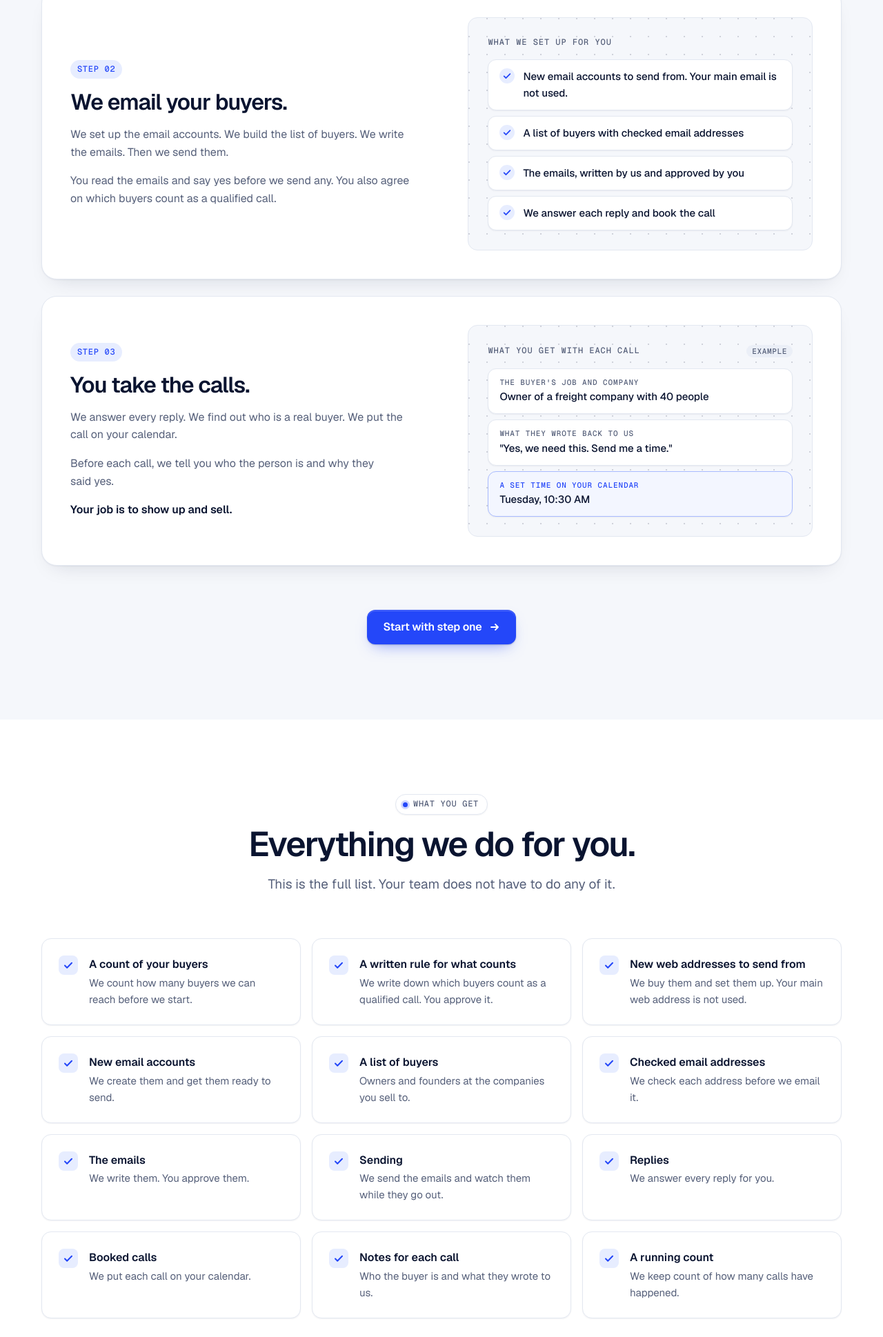
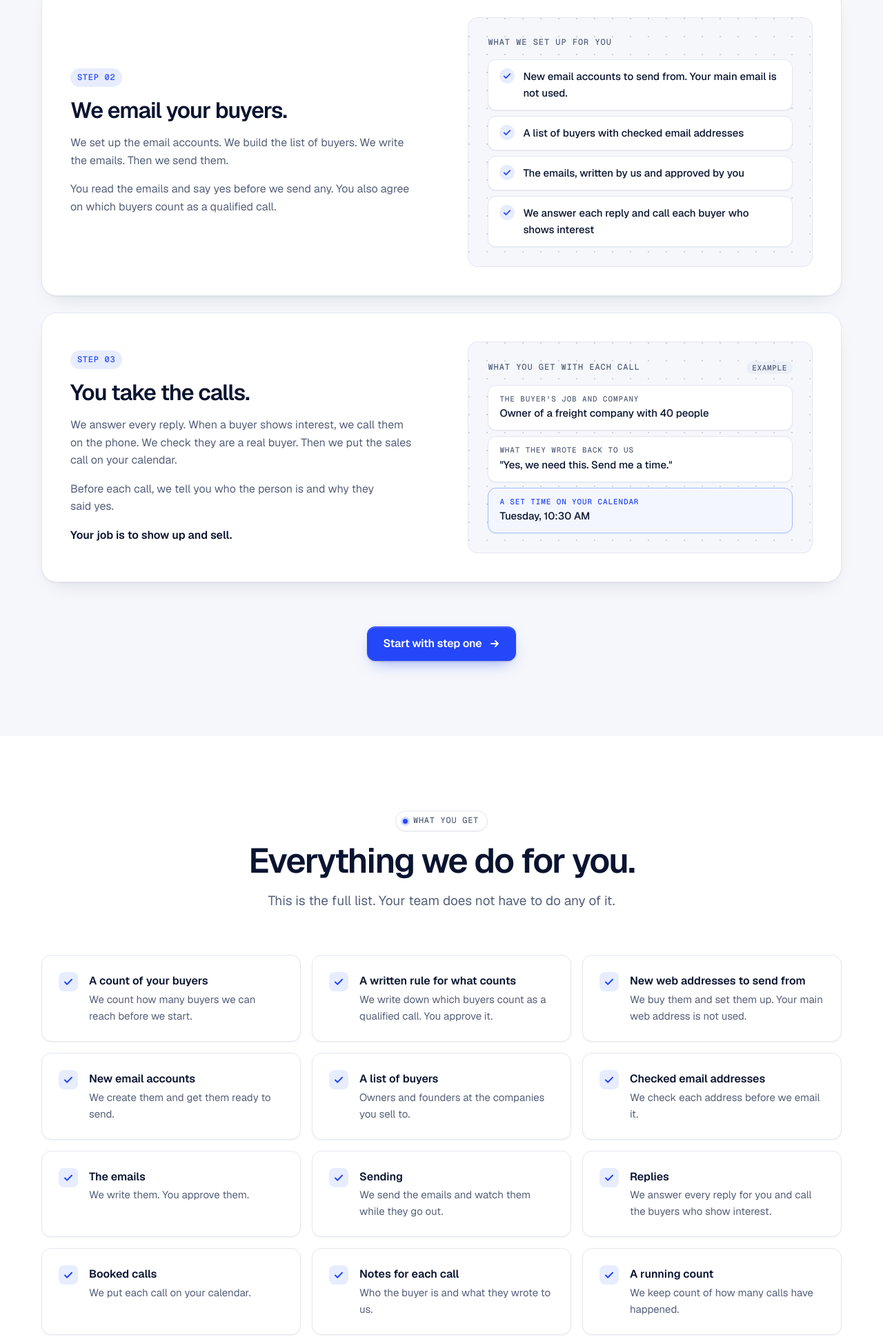
Before and after one commit to keithmcbrief/spotter-landing, a plain HTML site: page 100-calls.html in a window 1280 px wide. Shown: the part 4039-5977 px from the top of the page at 69% size. Drawn offline with nearby package versions, Linux system fonts and the light colour scheme; a script that the page names is missing.

Commit message:
Steps: add the phone call to interested buyers
Matches the new hero line. Step 2 and step 3 of How it works, the
Replies item in the included list and the Replies node in the flow
now say we call buyers who show interest.

Co-Authored-By: Claude Fable 5.2 <noreply@anthropic.com>

```diff
--- a/100-calls.html
+++ b/100-calls.html
@@ -233,7 +233,7 @@
                   <li><svg width="16" height="16" viewBox="0 0 16 16" fill="none" stroke="currentColor" stroke-width="2" stroke-linecap="round" stroke-linejoin="round" aria-hidden="true"><path d="M3 8.5l3.2 3.2L13 4.8"/></svg><span>New email accounts to send from. Your main email is not used.</span></li>
                   <li><svg width="16" height="16" viewBox="0 0 16 16" fill="none" stroke="currentColor" stroke-width="2" stroke-linecap="round" stroke-linejoin="round" aria-hidden="true"><path d="M3 8.5l3.2 3.2L13 4.8"/></svg><span>A list of buyers with checked email addresses</span></li>
                   <li><svg width="16" height="16" viewBox="0 0 16 16" fill="none" stroke="currentColor" stroke-width="2" stroke-linecap="round" stroke-linejoin="round" aria-hidden="true"><path d="M3 8.5l3.2 3.2L13 4.8"/></svg><span>The emails, written by us and approved by you</span></li>
-                  <li><svg width="16" height="16" viewBox="0 0 16 16" fill="none" stroke="currentColor" stroke-width="2" stroke-linecap="round" stroke-linejoin="round" aria-hidden="true"><path d="M3 8.5l3.2 3.2L13 4.8"/></svg><span>We answer each reply and book the call</span></li>
+                  <li><svg width="16" height="16" viewBox="0 0 16 16" fill="none" stroke="currentColor" stroke-width="2" stroke-linecap="round" stroke-linejoin="round" aria-hidden="true"><path d="M3 8.5l3.2 3.2L13 4.8"/></svg><span>We answer each reply and call each buyer who shows interest</span></li>
                 </ul>
               </div>
             </li>
@@ -242,7 +242,7 @@
               <div class="sd-step__copy">
                 <p class="sd-step__num">Step 03</p>
                 <h3 class="sd-step__title">You take the calls.</h3>
-                <p class="sd-body">We answer every reply. We find out who is a real buyer. We put the call on your calendar.</p>
+                <p class="sd-body">We answer every reply. When a buyer shows interest, we call them on the phone. We check they are a real buyer. Then we put the sales call on your calendar.</p>
                 <p class="sd-body">Before each call, we tell you who the person is and why they said yes.</p>
                 <p class="sd-body"><strong>Your job is to show up and sell.</strong></p>
               </div>
@@ -284,7 +284,7 @@
             <li><svg width="16" height="16" viewBox="0 0 16 16" fill="none" stroke="currentColor" stroke-width="2" stroke-linecap="round" stroke-linejoin="round" aria-hidden="true"><path d="M3 8.5l3.2 3.2L13 4.8"/></svg><span><strong>Checked email addresses</strong>We check each address before we email it.</span></li>
             <li><svg width="16" height="16" viewBox="0 0 16 16" fill="none" stroke="currentColor" stroke-width="2" stroke-linecap="round" stroke-linejoin="round" aria-hidden="true"><path d="M3 8.5l3.2 3.2L13 4.8"/></svg><span><strong>The emails</strong>We write them. You approve them.</span></li>
             <li><svg width="16" height="16" viewBox="0 0 16 16" fill="none" stroke="currentColor" stroke-width="2" stroke-linecap="round" stroke-linejoin="round" aria-hidden="true"><path d="M3 8.5l3.2 3.2L13 4.8"/></svg><span><strong>Sending</strong>We send the emails and watch them while they go out.</span></li>
-            <li><svg width="16" height="16" viewBox="0 0 16 16" fill="none" stroke="currentColor" stroke-width="2" stroke-linecap="round" stroke-linejoin="round" aria-hidden="true"><path d="M3 8.5l3.2 3.2L13 4.8"/></svg><span><strong>Replies</strong>We answer every reply for you.</span></li>
+            <li><svg width="16" height="16" viewBox="0 0 16 16" fill="none" stroke="currentColor" stroke-width="2" stroke-linecap="round" stroke-linejoin="round" aria-hidden="true"><path d="M3 8.5l3.2 3.2L13 4.8"/></svg><span><strong>Replies</strong>We answer every reply for you and call the buyers who show interest.</span></li>
             <li><svg width="16" height="16" viewBox="0 0 16 16" fill="none" stroke="currentColor" stroke-width="2" stroke-linecap="round" stroke-linejoin="round" aria-hidden="true"><path d="M3 8.5l3.2 3.2L13 4.8"/></svg><span><strong>Booked calls</strong>We put each call on your calendar.</span></li>
             <li><svg width="16" height="16" viewBox="0 0 16 16" fill="none" stroke="currentColor" stroke-width="2" stroke-linecap="round" stroke-linejoin="round" aria-hidden="true"><path d="M3 8.5l3.2 3.2L13 4.8"/></svg><span><strong>Notes for each call</strong>Who the buyer is and what they wrote to us.</span></li>
             <li><svg width="16" height="16" viewBox="0 0 16 16" fill="none" stroke="currentColor" stroke-width="2" stroke-linecap="round" stroke-linejoin="round" aria-hidden="true"><path d="M3 8.5l3.2 3.2L13 4.8"/></svg><span><strong>A running count</strong>We keep count of how many calls have happened.</span></li>
@@ -348,7 +348,7 @@
             <div class="sd-flow__lane">
               <p class="sd-flow__stage"><span class="sd-label">Part 03</span>From reply to call</p>
               <ol class="sd-flow__nodes">
-                <li class="sd-flow__node"><strong>Replies</strong>We answer them</li>
+                <li class="sd-flow__node"><strong>Replies</strong>We answer, then we call</li>
                 <li class="sd-flow__node"><strong>Booking</strong>On your calendar</li>
                 <li class="sd-flow__node"><strong>The call</strong>You talk to a real buyer</li>
                 <li class="sd-flow__node sd-flow__node--result"><strong>It counts</strong>Toward your total</li>
```
